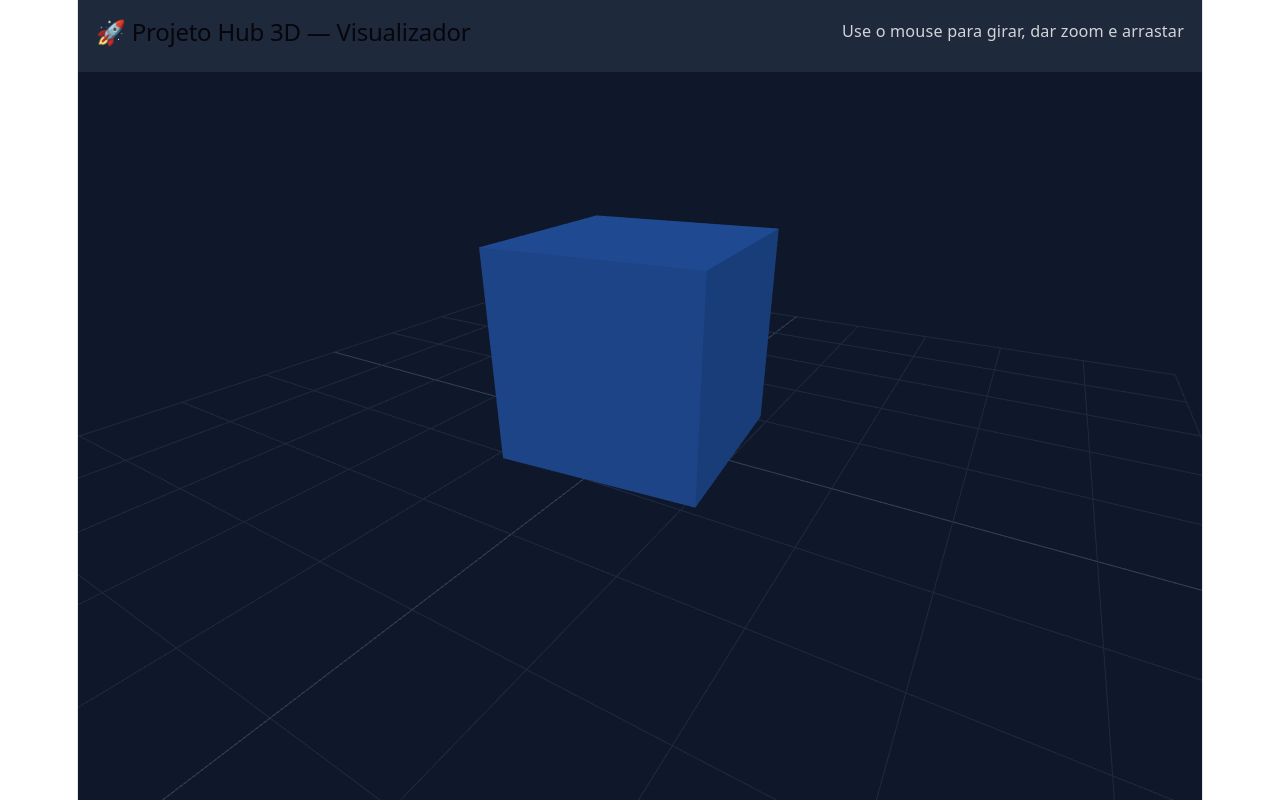
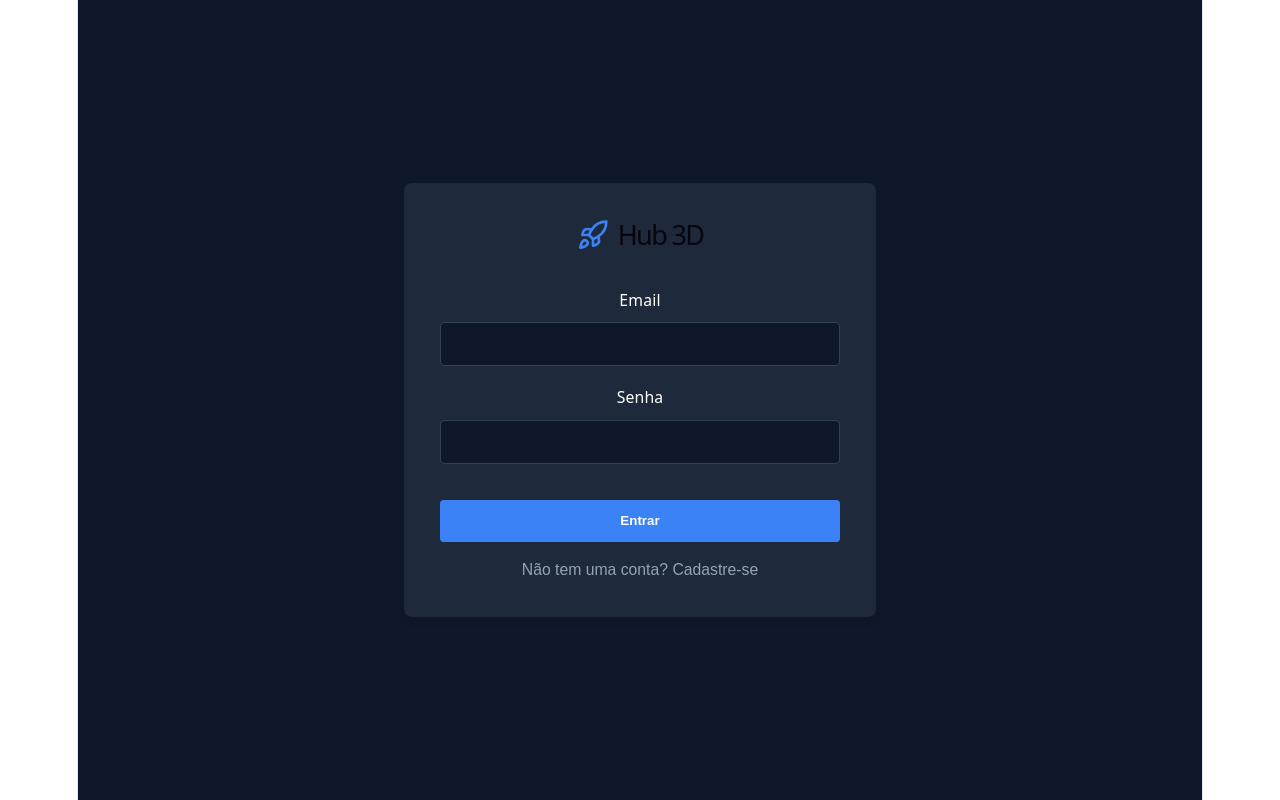
Before and after one commit to ONagui222/projeto-hub-3d, a React (Vite) app: page /auth in a window 1280 px wide. Before the commit this address led to /. Built offline with nearby package versions, Linux system fonts and the light colour scheme; no server answers.

Commit message:
Sistema de Autenticacao Completo com UI

```diff
--- a/src/App.tsx
+++ b/src/App.tsx
@@ -1,5 +1,13 @@
 import { AppRoutes } from './routes/AppRoutes';
+import { AuthProvider } from './contexts/AuthContext';
+import './App.css';
 
-export default function App() {
-  return <AppRoutes />;
+function App() {
+  return (
+    <AuthProvider>
+      <AppRoutes />
+    </AuthProvider>
+  );
 }
+
+export default App;
--- a/src/components/Viewer3D.tsx
+++ b/src/components/Viewer3D.tsx
@@ -1,60 +1,46 @@
 import { useEffect, useRef } from 'react';
 import * as THREE from 'three';
 import { OrbitControls } from 'three/examples/jsm/controls/OrbitControls.js';
+import { useAuth } from '../contexts/AuthContext';
+import { LogOut, Upload } from 'lucide-react';
 
 export function Viewer3D() {
   const mountRef = useRef<HTMLDivElement>(null);
+  const { signOut, user } = useAuth();
 
   useEffect(() => {
     const container = mountRef.current;
     if (!container) return;
 
-    // 1. Cena e Câmera
     const scene = new THREE.Scene();
     scene.background = new THREE.Color('#0f172a');
 
-    const camera = new THREE.PerspectiveCamera(
-      60,
-      container.clientWidth / container.clientHeight,
-      0.1,
-      1000
-    );
+    const camera = new THREE.PerspectiveCamera(60, container.clientWidth / container.clientHeight, 0.1, 1000);
     camera.position.set(3, 3, 5);
 
-    // 2. Renderizador
     const renderer = new THREE.WebGLRenderer({ antialias: true });
     renderer.setSize(container.clientWidth, container.clientHeight);
     renderer.setPixelRatio(Math.min(window.devicePixelRatio, 2));
     container.appendChild(renderer.domElement);
 
-    // 3. Controles de Órbita (Mouse/Touch)
     const controls = new OrbitControls(camera, renderer.domElement);
     controls.enableDamping = true;
 
-    // 4. Luzes
     const ambientLight = new THREE.AmbientLight(0xffffff, 0.8);
     scene.add(ambientLight);
-
     const dirLight = new THREE.DirectionalLight(0xffffff, 1.5);
     dirLight.position.set(5, 10, 7);
     scene.add(dirLight);
 
-    // Grid no chão
     const grid = new THREE.GridHelper(10, 10, '#334155', '#1e293b');
     scene.add(grid);
 
-    // Objeto 3D Demonstrativo (Cubo com bordas)
     const geometry = new THREE.BoxGeometry(2, 2, 2);
-    const material = new THREE.MeshStandardMaterial({
-      color: 0x3b82f6,
-      roughness: 0.2,
-      metalness: 0.5,
-    });
+    const material = new THREE.MeshStandardMaterial({ color: 0x3b82f6, roughness: 0.2, metalness: 0.5 });
     const cube = new THREE.Mesh(geometry, material);
     cube.position.y = 1;
     scene.add(cube);
 
-    // 5. Loop de Animação
     let animationId: number;
     const animate = () => {
       animationId = requestAnimationFrame(animate);
@@ -64,7 +50,6 @@ export function Viewer3D() {
     };
     animate();
 
-    // Redimensionamento da janela
     const handleResize = () => {
       if (!container) return;
       camera.aspect = container.clientWidth / container.clientHeight;
@@ -73,23 +58,30 @@ export function Viewer3D() {
     };
     window.addEventListener('resize', handleResize);
 
-    // Limpeza ao desmontar componente
     return () => {
       window.removeEventListener('resize', handleResize);
       cancelAnimationFrame(animationId);
       controls.dispose();
       renderer.dispose();
-      if (container.contains(renderer.domElement)) {
-        container.removeChild(renderer.domElement);
-      }
+      if (container.contains(renderer.domElement)) container.removeChild(renderer.domElement);
     };
   }, []);
 
   return (
     <div style={{ width: '100%', height: '100vh', display: 'flex', flexDirection: 'column' }}>
-      <header style={{ padding: '1rem', background: '#1e293b', color: '#fff', display: 'flex', justifyContent: 'space-between' }}>
-        <h2>🚀 Projeto Hub 3D — Visualizador</h2>
-        <span style={{ fontSize: '0.9rem', opacity: 0.8 }}>Use o mouse para girar, dar zoom e arrastar</span>
+      <header style={{ padding: '1rem', background: '#1e293b', color: '#fff', display: 'flex', justifyContent: 'space-between', alignItems: 'center' }}>
+        <div style={{ display: 'flex', alignItems: 'center', gap: '1rem' }}>
+          <h2 style={{ margin: 0, fontSize: '1.25rem' }}>🚀 Hub 3D</h2>
+          <span style={{ fontSize: '0.875rem', color: '#94a3b8' }}>{user?.email}</span>
+        </div>
+        <div style={{ display: 'flex', gap: '1rem' }}>
+          <button style={{ display: 'flex', alignItems: 'center', gap: '0.5rem', background: '#3b82f6', color: 'white', border: 'none', padding: '0.5rem 1rem', borderRadius: '4px', cursor: 'pointer', fontWeight: 'bold' }}>
+            <Upload size={18} /> Upload Modelo
+          </button>
+          <button onClick={signOut} style={{ display: 'flex', alignItems: 'center', gap: '0.5rem', background: 'transparent', color: '#ef4444', border: '1px solid #ef4444', padding: '0.5rem 1rem', borderRadius: '4px', cursor: 'pointer' }}>
+            <LogOut size={18} /> Sair
+          </button>
+        </div>
       </header>
       <div ref={mountRef} style={{ flex: 1, width: '100%' }} />
     </div>
--- /dev/null
+++ b/src/contexts/AuthContext.tsx
@@ -0,0 +1,40 @@
+import { createContext, useContext, useEffect, useState } from 'react';
+import { supabase } from '../lib/supabase';
+import { Session, User } from '@supabase/supabase-js';
+
+type AuthContextType = {
+  session: Session | null;
+  user: User | null;
+  signOut: () => void;
+};
+
+const AuthContext = createContext<AuthContextType>({ session: null, user: null, signOut: () => {} });
+
+export const AuthProvider = ({ children }: { children: React.ReactNode }) => {
+  const [session, setSession] = useState<Session | null>(null);
+  const [user, setUser] = useState<User | null>(null);
+  const [loading, setLoading] = useState(true);
+
+  useEffect(() => {
+    supabase.auth.getSession().then(({ data: { session } }) => {
+      setSession(session);
+      setUser(session?.user ?? null);
+      setLoading(false);
+    });
+
+    const { data: { subscription } } = supabase.auth.onAuthStateChange((_event, session) => {
+      setSession(session);
+      setUser(session?.user ?? null);
+    });
+
+    return () => subscription.unsubscribe();
+  }, []);
+
+  const signOut = () => supabase.auth.signOut();
+
+  if (loading) return <div style={{display: 'flex', justifyContent: 'center', alignItems: 'center', height: '100vh', background: '#0f172a', color: 'white'}}>Carregando...</div>;
+
+  return <AuthContext.Provider value={{ session, user, signOut }}>{children}</AuthContext.Provider>;
+};
+
+export const useAuth = () => useContext(AuthContext);
--- /dev/null
+++ b/src/pages/Auth.tsx
@@ -0,0 +1,62 @@
+import { useState } from 'react';
+import { supabase } from '../lib/supabase';
+import { Navigate } from 'react-router-dom';
+import { useAuth } from '../contexts/AuthContext';
+import { Rocket } from 'lucide-react';
+
+export function Auth() {
+  const { session } = useAuth();
+  const [isLogin, setIsLogin] = useState(true);
+  const [email, setEmail] = useState('');
+  const [password, setPassword] = useState('');
+  const [loading, setLoading] = useState(false);
+  const [error, setError] = useState('');
+
+  if (session) return <Navigate to="/" replace />;
+
+  const handleSubmit = async (e: React.FormEvent) => {
+    e.preventDefault();
+    setLoading(true);
+    setError('');
+
+    const { error } = isLogin
+      ? await supabase.auth.signInWithPassword({ email, password })
+      : await supabase.auth.signUp({ email, password });
+
+    if (error) setError(error.message);
+    setLoading(false);
+  };
+
+  return (
+    <div style={{ minHeight: '100vh', display: 'flex', alignItems: 'center', justifyContent: 'center', background: '#0f172a', color: 'white' }}>
+      <div style={{ background: '#1e293b', padding: '2rem', borderRadius: '8px', width: '100%', maxWidth: '400px', boxShadow: '0 4px 6px rgba(0,0,0,0.1)' }}>
+        <div style={{ display: 'flex', alignItems: 'center', justifyContent: 'center', gap: '0.5rem', marginBottom: '2rem' }}>
+          <Rocket size={32} color="#3b82f6" />
+          <h1 style={{ margin: 0, fontSize: '1.5rem' }}>Hub 3D</h1>
+        </div>
+
+        <form onSubmit={handleSubmit} style={{ display: 'flex', flexDirection: 'column', gap: '1rem' }}>
+          {error && <div style={{ background: '#ef444420', color: '#ef4444', padding: '0.75rem', borderRadius: '4px', fontSize: '0.875rem' }}>{error}</div>}
+
+          <div>
+            <label style={{ display: 'block', marginBottom: '0.5rem', fontSize: '0.875rem' }}>Email</label>
+            <input type="email" value={email} onChange={(e) => setEmail(e.target.value)} required style={{ width: '100%', padding: '0.75rem', borderRadius: '4px', border: '1px solid #334155', background: '#0f172a', color: 'white', boxSizing: 'border-box' }} />
+          </div>
+
+          <div>
+            <label style={{ display: 'block', marginBottom: '0.5rem', fontSize: '0.875rem' }}>Senha</label>
+            <input type="password" value={password} onChange={(e) => setPassword(e.target.value)} required style={{ width: '100%', padding: '0.75rem', borderRadius: '4px', border: '1px solid #334155', background: '#0f172a', color: 'white', boxSizing: 'border-box' }} />
+          </div>
+
+          <button type="submit" disabled={loading} style={{ width: '100%', padding: '0.75rem', borderRadius: '4px', background: '#3b82f6', color: 'white', border: 'none', cursor: loading ? 'not-allowed' : 'pointer', marginTop: '1rem', fontWeight: 'bold' }}>
+            {loading ? 'Aguarde...' : (isLogin ? 'Entrar' : 'Criar Conta')}
+          </button>
+        </form>
+
+        <button onClick={() => setIsLogin(!isLogin)} style={{ width: '100%', background: 'none', border: 'none', color: '#94a3b8', marginTop: '1rem', cursor: 'pointer', fontSize: '0.875rem' }}>
+          {isLogin ? 'Não tem uma conta? Cadastre-se' : 'Já tem uma conta? Entre'}
+        </button>
+      </div>
+    </div>
+  );
+}
--- a/src/routes/AppRoutes.tsx
+++ b/src/routes/AppRoutes.tsx
@@ -1,11 +1,20 @@
 import { BrowserRouter, Routes, Route, Navigate } from 'react-router-dom';
 import { Viewer3D } from '../components/Viewer3D';
+import { Auth } from '../pages/Auth';
+import { useAuth } from '../contexts/AuthContext';
+
+const ProtectedRoute = ({ children }: { children: React.ReactNode }) => {
+  const { session } = useAuth();
+  if (!session) return <Navigate to="/auth" replace />;
+  return <>{children}</>;
+};
 
 export function AppRoutes() {
   return (
     <BrowserRouter>
       <Routes>
-        <Route path="/" element={<Viewer3D />} />
+        <Route path="/auth" element={<Auth />} />
+        <Route path="/" element={<ProtectedRoute><Viewer3D /></ProtectedRoute>} />
         <Route path="*" element={<Navigate to="/" replace />} />
       </Routes>
     </BrowserRouter>
```
